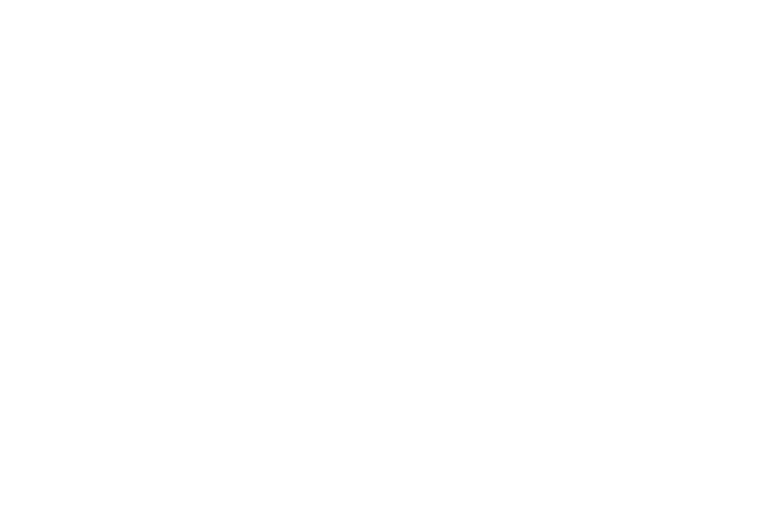
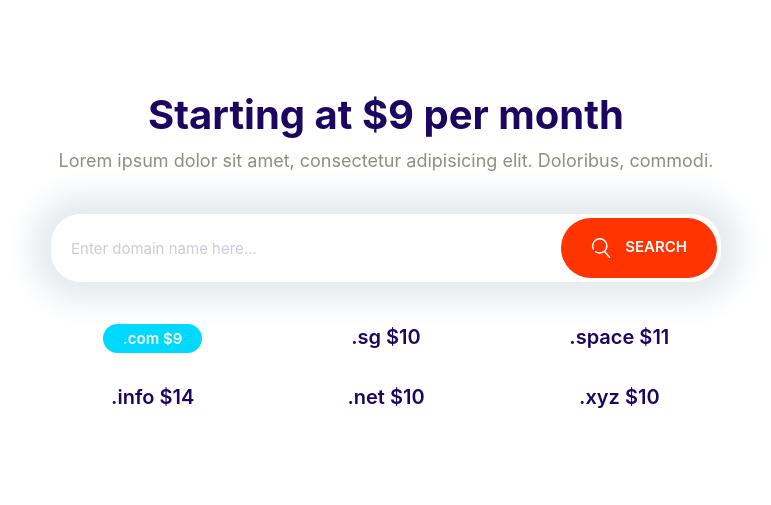
Before and after one commit to Y2KCrisis/Tomify, a plain HTML site: page index.html in a window 1280 px wide. Shown: the whole page, without its empty margins (254-1025 px from the left). Drawn offline with Linux system fonts and the light colour scheme; a script that the page names is missing; a web font is replaced by a local one.

Commit message:
Create domain-block

```diff
--- a/css/styles.css
+++ b/css/styles.css
@@ -224,10 +224,18 @@ a {
     font-size: 1.8rem;
     font-weight: 600;
     margin: 1rem 0;
+    outline: 0;
     padding: 2rem 3rem;
     text-align: center;
     text-transform: uppercase;
     white-space: nowrap;
+}
+
+.btn .icon {
+    width: 2rem;
+    height: 2rem;
+    margin-right: 1rem;
+    vertical-align: middle;
 }
 
 .btn--primary {
@@ -310,7 +318,7 @@ a {
 .input-group .input {
     border: 0;
     flex-grow: 1;
-    padding: 1.5rem 1rem;
+    padding: 1.5rem 2rem;
 }
 
 .input-group .btn {
@@ -744,3 +752,30 @@ right: 5%;
         align-self: center;
     }
 }
+
+/* Domain Block*/
+
+.block-domain .input-group {
+    box-shadow: 0 0 30px 20px #e6ebee;
+    border: 0;
+    margin: 4rem auto;
+    max-width: 670px;
+
+}
+
+.block-domain__prices {
+    display: grid;
+    grid-template-columns: repeat(3, 1fr);
+    grid-template-rows: repeat(2, 6rem);
+    font-size: 2rem;
+    font-weight: 600;
+    justify-items: center;
+    max-width: 700px;
+    margin: 0 auto;
+}
+
+@media screen and (min-width: 768px) {
+    .block-domain__prices {
+        grid-template-columns: repeat(auto-fit, minmax(10rem 1fr));
+    }
+}
--- a/index.html
+++ b/index.html
@@ -6,7 +6,7 @@
     <link rel="preconnect" href="https://fonts.googleapis.com" />
     <link rel="preconnect" href="https://fonts.gstatic.com" crossorigin />
     <link
-      href="https://fonts.googleapis.com/css2?family=Inter:ital,opsz,wght@0,14..32,100..900;1,14..32,100..900&display=swap"
+      href="httfps://fonts.googleapis.com/css2?family=Inter:ital,opsz,wght@0,14..32,100..900;1,14..32,100..900&display=swap"
       rel="stylesheet"
     />
     <link rel="stylesheet" href="css/normalize.css" />
@@ -15,6 +15,36 @@
     <title>Document</title>
   </head>
   <body>
+    <section class="block container block-domain">
+      <header class="block__header">
+        <h2>Starting at $9 per month</h2>
+        <p>
+          Lorem ipsum dolor sit amet, consectetur adipisicing elit. Doloribus,
+          commodi.
+        </p>
+      </header>
+      <div class="input-group">
+        <input
+          type="text"
+          class="input"
+          placeholder="Enter domain name here..."
+        />
+        <button class="btn btn--accent">
+          <svg class="icon icon--white">
+            <use xlink:href="images/sprite.svg#search" />
+          </svg>
+          Search
+        </button>
+      </div>
+      <ul class="list block-domain__prices">
+        <li><span class="badge badge--secondary">.com $9</span></li>
+        <li>.sg $10</li>
+        <li>.space $11</li>
+        <li>.info $14</li>
+        <li>.net $10</li>
+        <li>.xyz $10</li>
+      </ul>
+    </section>
     <script src="js/main.js"></script>
   </body>
 </html>
--- a/js/main.js
+++ /dev/null
@@ -1,6 +0,0 @@
-const collapsibles = document.querySelectorAll(".collapsible");
-collapsibles.forEach((item) =>
-  item.addEventListener("click", function () {
-    this.classList.toggle("collapsible--expanded");
-  })
-);
```
Also changed, not shown: components/domain-block.html (added, +26 -0 lines), 1 other file.
